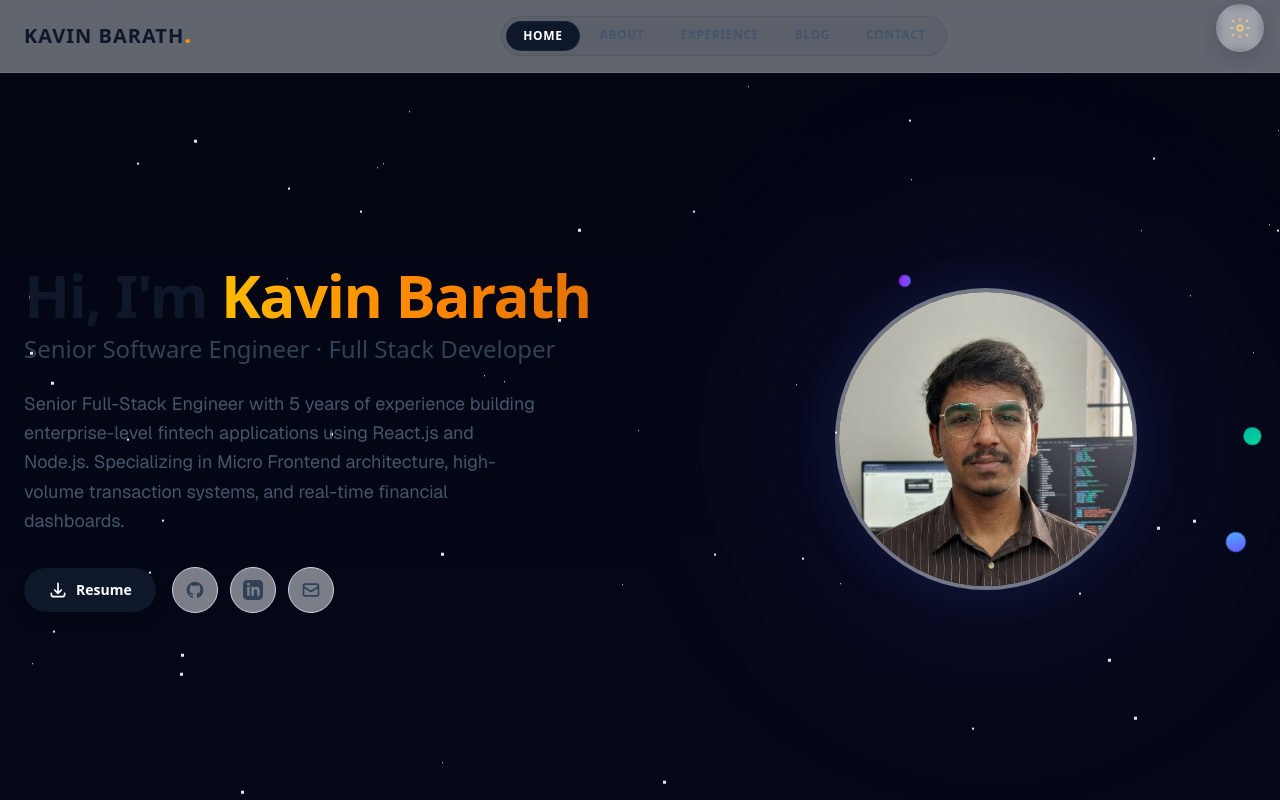
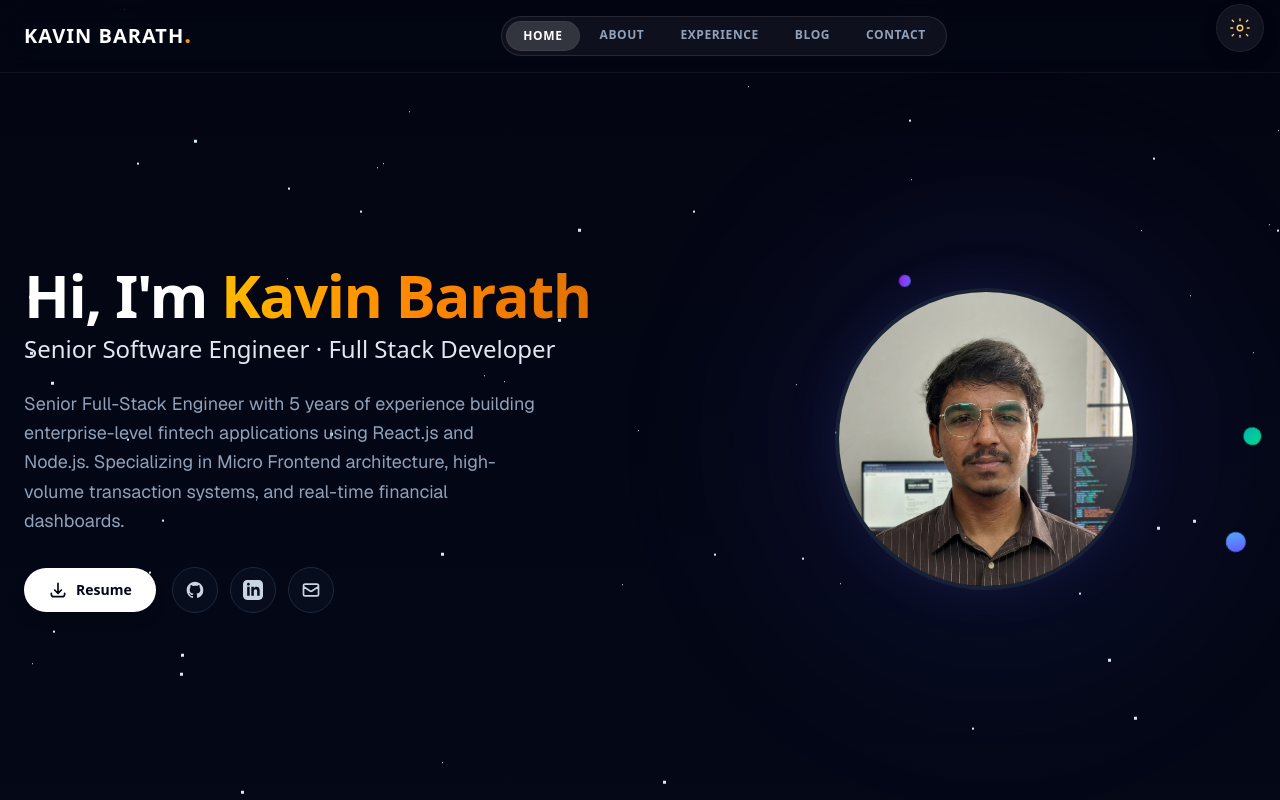
Before and after one commit to Kavin-Brat/personal-portfolio-2k26, a Next.js app: page / in a window 1280 px wide. Shown: the top 800 px of the page. Built offline with nearby package versions, Linux system fonts and the light colour scheme.

Commit message:
changes: light theme bug fixes

```diff
--- a/app/components/About.tsx
+++ b/app/components/About.tsx
@@ -45,7 +45,7 @@ const About: React.FC = () => {
 
       {/* Technical Skills Grid */}
       <div className="mt-8 space-y-6 text-left">
-        <h3 className="text-xl font-bold text-slate-900 dark:text-white">Tech Skills Inventory</h3>
+        <h3 className="text-xl font-bold text-slate-900 dark:text-white">Technical Skills</h3>
         <div className="grid sm:grid-cols-2 lg:grid-cols-5 gap-6">
           <div className="p-5 rounded-xl border border-slate-200/30 dark:border-slate-800/30 bg-slate-50/20 hover:border-amber-550/20 transition-all">
             <h4 className="font-bold text-sm uppercase text-amber-500 tracking-wider mb-3">Languages</h4>
--- a/app/components/ThemeToggle.tsx
+++ b/app/components/ThemeToggle.tsx
@@ -8,14 +8,13 @@ export default function ThemeToggle() {
   useEffect(() => {
     try {
       const saved = localStorage.getItem("theme") as "light" | "dark" | null;
-      if (saved) {
-        setTheme(saved);
-        document.documentElement.setAttribute("data-theme", saved);
+      const initialTheme = saved || "dark";
+      setTheme(initialTheme);
+      document.documentElement.setAttribute("data-theme", initialTheme);
+      if (initialTheme === "dark") {
+        document.documentElement.classList.add("dark");
       } else {
-        // Default to dark mode
-        setTheme("dark");
-        document.documentElement.setAttribute("data-theme", "dark");
-        localStorage.setItem("theme", "dark");
+        document.documentElement.classList.remove("dark");
       }
     } catch (e) {
       // ignore
@@ -25,6 +24,11 @@ export default function ThemeToggle() {
   useEffect(() => {
     try {
       document.documentElement.setAttribute("data-theme", theme);
+      if (theme === "dark") {
+        document.documentElement.classList.add("dark");
+      } else {
+        document.documentElement.classList.remove("dark");
+      }
       localStorage.setItem("theme", theme);
     } catch (e) {
       // ignore
--- a/app/globals.css
+++ b/app/globals.css
@@ -1,4 +1,6 @@
 @import "tailwindcss";
+
+@custom-variant dark (&:where([data-theme="dark"], [data-theme="dark"] *));
 
 @theme inline {
   --font-sans: var(--font-geist-sans);
--- a/app/layout.tsx
+++ b/app/layout.tsx
@@ -24,8 +24,8 @@ export default function RootLayout({
   children: React.ReactNode;
 }>) {
   return (
-    <html lang="en" data-theme="dark" className={`${geistSans.variable} ${geistMono.variable} scroll-smooth`}>
-      <body className="antialiased min-h-screen text-slate-100 flex flex-col relative">
+    <html lang="en" data-theme="dark" className={`dark ${geistSans.variable} ${geistMono.variable} scroll-smooth`}>
+      <body className="antialiased min-h-screen flex flex-col relative">
         <div id="stars1" className="star-layer"></div>
         <div id="stars2" className="star-layer"></div>
         <div id="stars3" className="star-layer"></div>
```
Lines whose indentation alone changed are shown as unchanged.
